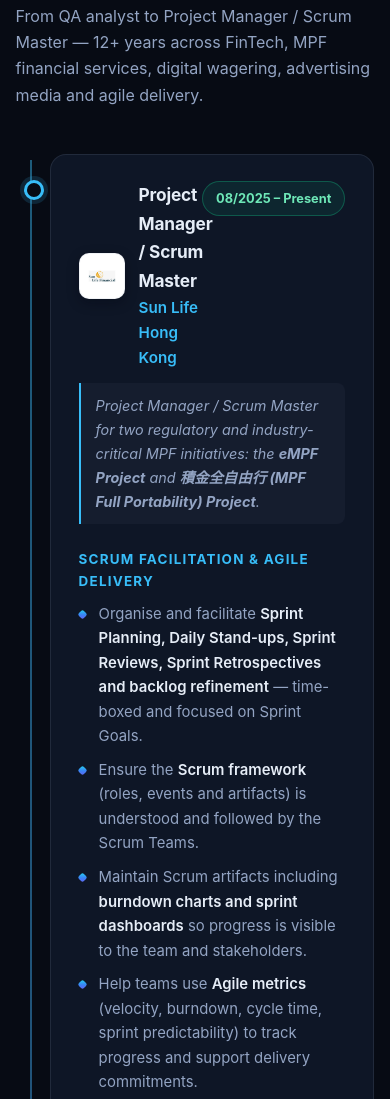
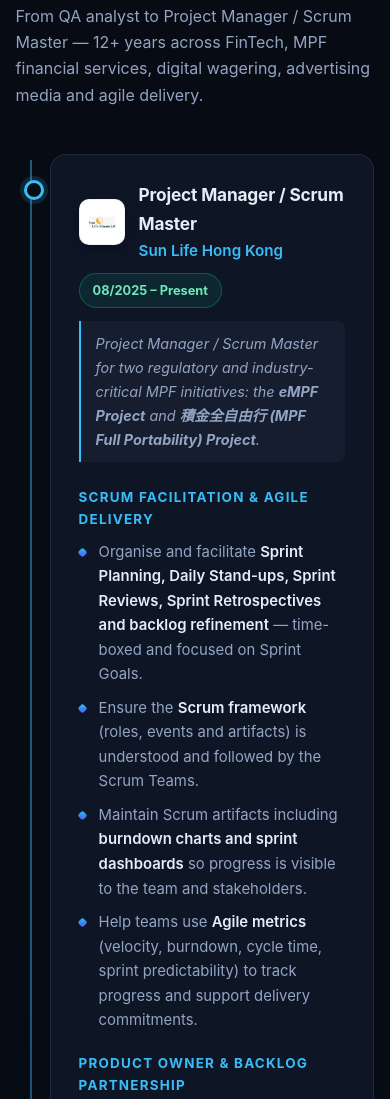
Before and after one commit to matthewyuwanghin/matthew-portfolio, a plain HTML site: page index.html in a window 390 px wide. Shown: the part 3111-4210 px from the top of the page. Drawn offline with Linux system fonts and the light colour scheme.

Commit message:
Add files via upload

```diff
--- a/styles.css
+++ b/styles.css
@@ -542,6 +542,7 @@ section { padding: 88px 0; position: relative; }
   padding: 6px 13px;
   border-radius: 999px;
   white-space: nowrap;
+  flex-shrink: 0;
   height: fit-content;
 }
 .exp-date.now {
@@ -1136,6 +1137,14 @@ footer {
   .logo .full { display: none; }
 }
 
+/* Work Experience header: stack role + date on narrow phones
+   (prevents cramped one-word-per-line wrapping and date overlap) */
+@media (max-width: 600px) {
+  .exp-top { flex-direction: column; gap: 10px; }
+  .exp-role-block { flex: none; width: 100%; }
+  .exp-date { align-self: flex-start; }
+}
+
 @media (prefers-reduced-motion: reduce) {
   * { animation: none !important; transition: none !important; }
   html { scroll-behavior: auto; }
```
